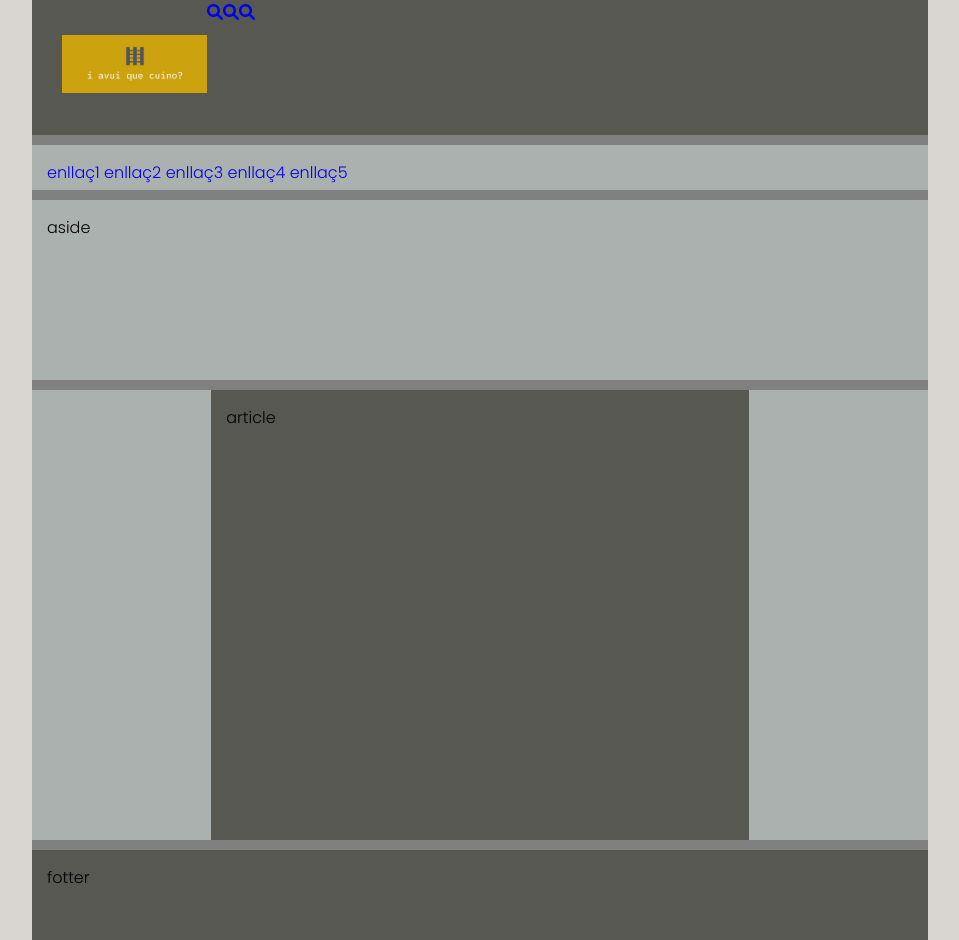
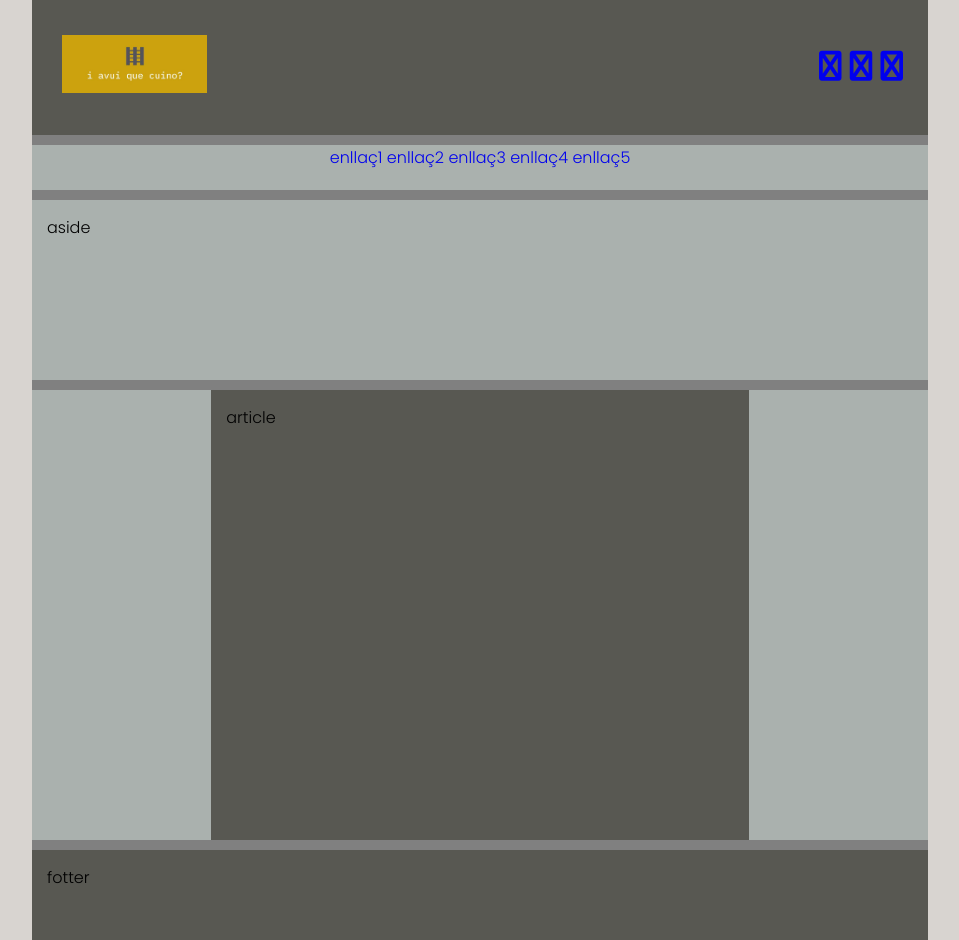
Before and after one commit to Lauranadeu/De-Wireframe-a-HTML, a plain HTML site: page index.html in a window 1280 px wide. Shown: the whole page, without its empty margins (160-1119 px from the left). Drawn offline with Linux system fonts and the light colour scheme.

Commit message:
no puc justificar els enllaços

```diff
--- a/estils.css
+++ b/estils.css
@@ -25,16 +25,33 @@ header {
 
 }
 
+.xarxessocials {
+    width: 100%;
+    margin: auto;
+    text-align: end;
+    padding-right: 25px;
+    font-size: 30px;
+}
+
+
 nav {
     background-color: rgb(170, 177, 174);
     height: 5%;
     margin-bottom: 10px;
-    padding: 15px;
+    width: 100%;
+    display: inline-block;
+    text-align: center;
+
 }
 
 nav ul li {
     display: inline-block;
+    justify-content: space-between | space-around;
+
+
 }
+
+
 
 aside {
     background-color: rgb(170, 177, 174);
@@ -83,10 +100,3 @@ ul {
     margin: auto;
     background-color: gray;
 }
-
-
-
-.nav-menu-xarxessocials li {
-
-
-}
--- a/index.html
+++ b/index.html
@@ -5,7 +5,7 @@
     <meta http-equiv="X-UA-Compatible" content="IE=edge">
     <meta name="viewport" content="width=device-width, initial-scale=1.0">
     <title>M2</title>
-    <!--FONT OSWALD -->
+    <!--FONT POPINS I OSWALD -->
     <link href="https://fonts.googleapis.com/css2?family=Oswald:wght@200;300;400;500&family=Poppins:wght@100;200;300&display=swap" rel="stylesheet">
     <!-- CUSTOM CSS -->
     <link rel="stylesheet" href="estils.css" type="text/css">
@@ -15,16 +15,14 @@
 <body>
     <div class="container">
         <header class="container-header">
-                <a href="Index.html"><img src="imatges/logo.jpg" class="nav-logo"></a>
-                <a href="#">
-                    <i class="fa fa-search"></i>
-                </a>
-                <a href="#">
-                    <i class="fa fa-search"></i>
-                </a>
-                <a href="#">
-                    <i class="fa fa-search"></i>
-                </a>
+            <a href="Index.html"><img src="imatges/logo.jpg" class="nav-logo"></a>
+
+            <div class="xarxessocials">
+                <a href="#"><i class="fa fa-twitter"></i></a>
+                <a href="#"><i class="fa fa-facebook"></i></a>
+                <a href="#"><i class="fa fa-instagram"></i></a>
+            </div>
+
         </header>
 
         <nav>
```
